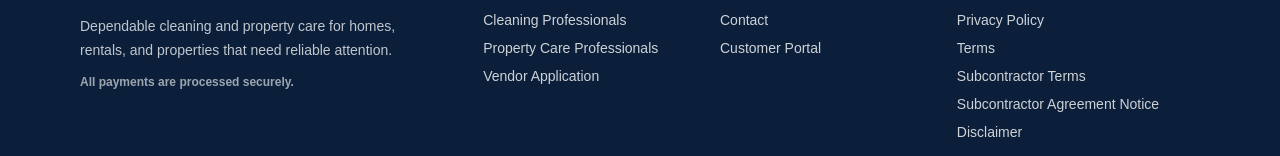
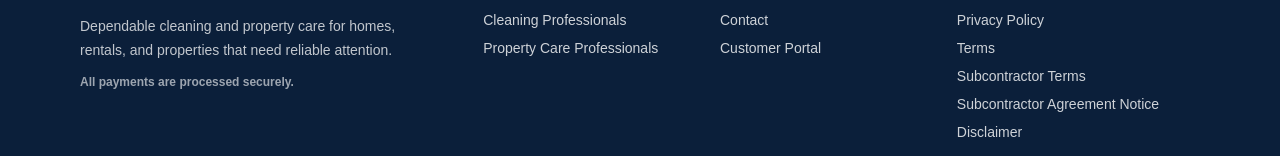
Before and after one commit to MySaaS1023/Grubel-Property-Services, a Next.js app: page / in a window 1280 px wide. Shown: the part 1538-1694 px from the top of the page. Built offline with nearby package versions, Linux system fonts and the light colour scheme.

Commit message:
Hide future vendor recruitment options

```diff
--- a/components/Footer.tsx
+++ b/components/Footer.tsx
@@ -21,7 +21,6 @@ export function Footer() {
           <div className="mt-4 grid gap-2 text-sm text-white/80">
             <Link href="/work-with-us/handyman">Cleaning Professionals</Link>
             <Link href="/work-with-us/residential">Property Care Professionals</Link>
-            <Link href="/work-with-us/commercial">Vendor Application</Link>
           </div>
         </div>
         <div>
--- a/components/Header.tsx
+++ b/components/Header.tsx
@@ -68,12 +68,6 @@ export function Header() {
               >
                 Property Care Professionals
               </Link>
-              <Link
-                className="block rounded-md px-3 py-2 text-sm font-semibold text-charcoal/80 hover:bg-stonewash hover:text-accentDark"
-                href="/work-with-us/commercial"
-              >
-                Vendor Application
-              </Link>
             </div>
           </div>
         </nav>
@@ -121,9 +115,6 @@ export function Header() {
             <Link className="hover:text-accentDark" href="/work-with-us/residential">
               Property Care Professionals
             </Link>
-            <Link className="hover:text-accentDark" href="/work-with-us/commercial">
-              Vendor Application
-            </Link>
           </div>
         </details>
       </nav>
--- a/components/SiteChatbot.tsx
+++ b/components/SiteChatbot.tsx
@@ -36,7 +36,6 @@ const responses: Record<string, ChatResponse> = {
     links: [
       { href: "/work-with-us/handyman", label: "Cleaning Professionals" },
       { href: "/work-with-us/residential", label: "Property Care Professionals" },
-      { href: "/work-with-us/commercial", label: "Vendor Application" },
     ],
   },
   unknown: {
```
